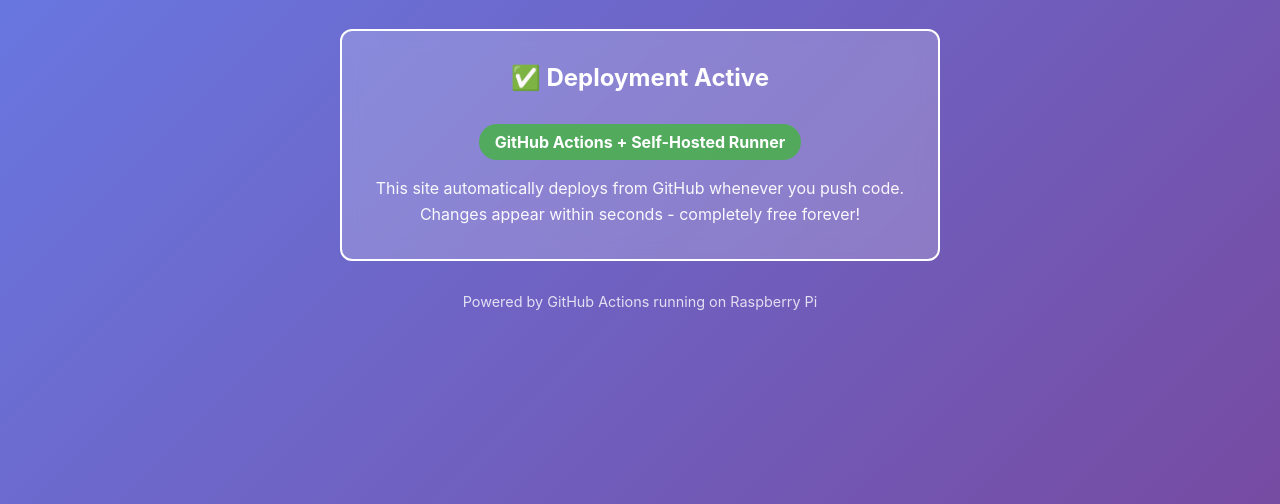
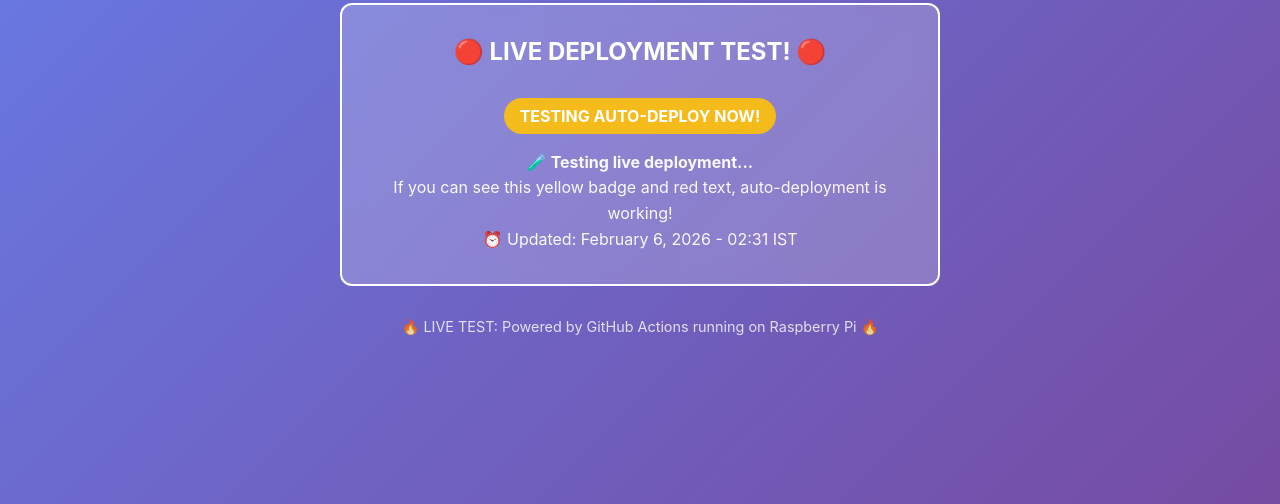
Before and after one commit to CJayXYZ/mcsi.ai, a website: page index.html in a window 1280 px wide. Shown: the part 296-800 px from the top of the page. Drawn offline with Linux system fonts and the light colour scheme.

Commit message:
🧪 TEST: Live deployment verification
- Changed status to red/yellow testing colors
- Added timestamp and testing message
- Testing if auto-deployment actually works

```diff
--- a/index.html
+++ b/index.html
@@ -79,16 +79,17 @@
         <p class="subtitle">Auto-deploying from GitHub to Raspberry Pi</p>
 
         <div class="status">
-            <h2>✅ Deployment Active</h2>
-            <div class="badge">GitHub Actions + Self-Hosted Runner</div>
+            <h2>🔴 LIVE DEPLOYMENT TEST! 🔴</h2>
+            <div class="badge" style="background: rgba(255, 193, 7, 0.9);">TESTING AUTO-DEPLOY NOW!</div>
             <p>
-                This site automatically deploys from GitHub whenever you push code.
-                Changes appear within seconds - completely free forever!
+                <strong>🧪 Testing live deployment...</strong><br>
+                If you can see this yellow badge and red text, auto-deployment is working!<br>
+                ⏰ Updated: February 6, 2026 - 02:31 IST
             </p>
         </div>
 
         <p style="opacity: 0.8; font-size: 0.9rem;">
-            Powered by GitHub Actions running on Raspberry Pi
+            🔥 LIVE TEST: Powered by GitHub Actions running on Raspberry Pi 🔥
         </p>
     </div>
 </body>
```
